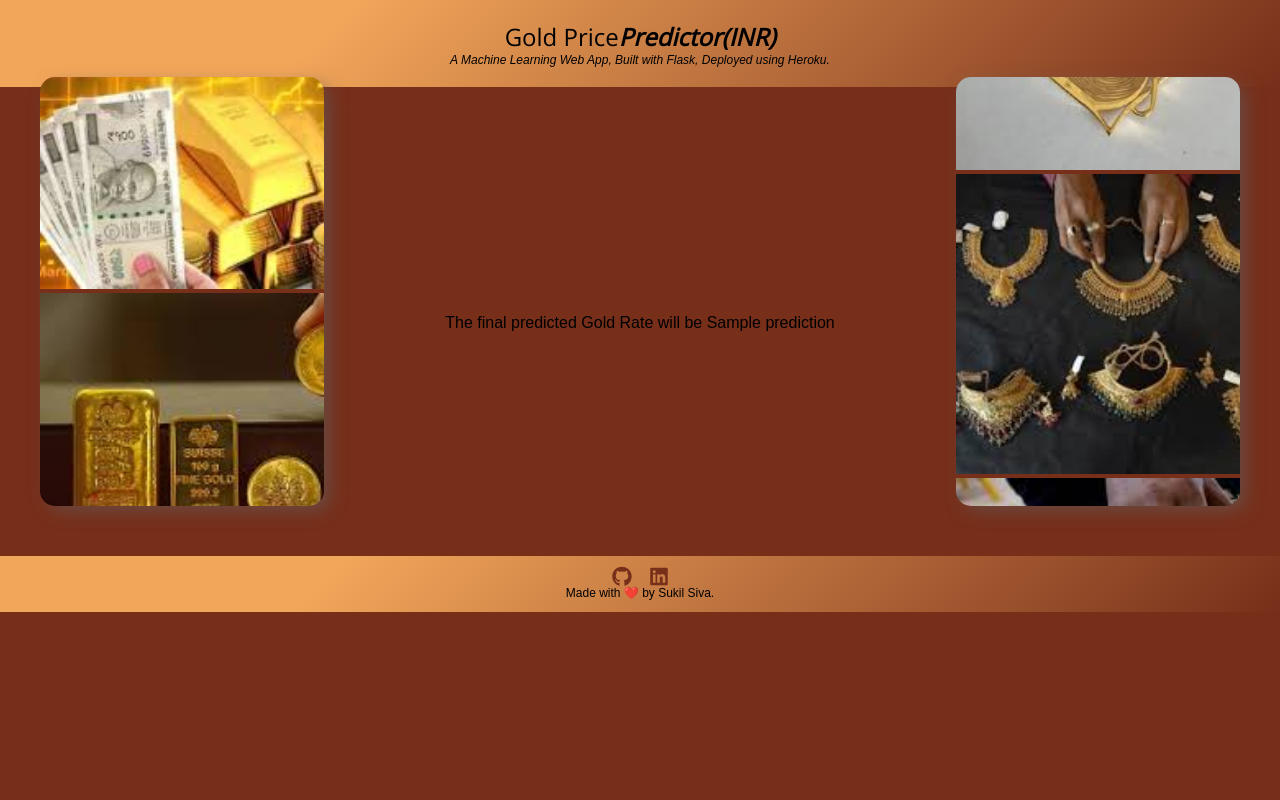
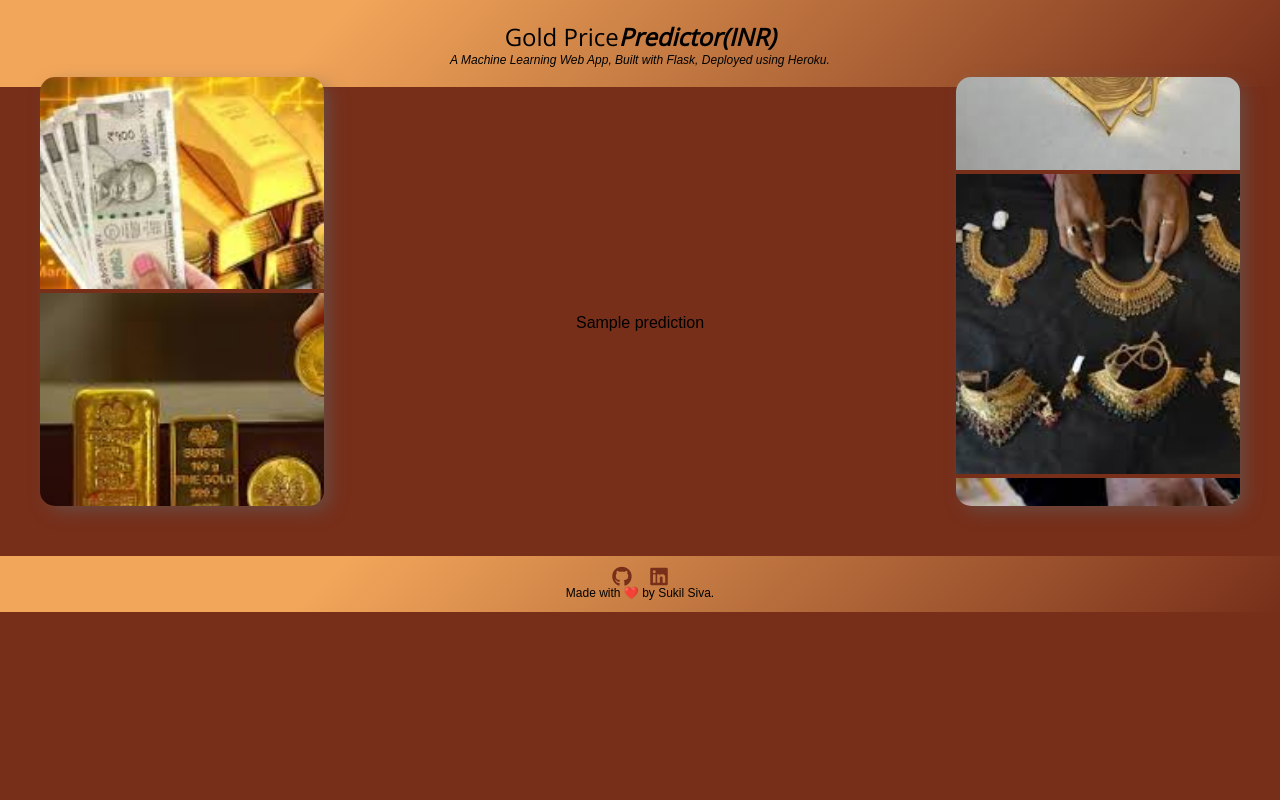
Before and after one commit to sukilsiva/Gold-Price-Predictor, a Flask app: template templates/result.html in a window 1280 px wide. Run offline with Flask 2, Linux system fonts and the light colour scheme; the template is opened without the code that fills it: most values are stand-ins (such as "Sample title", 1, 10 or a date in 2020); parts of the project's set-up code (start-up, migrations or seed data) failed here and were passed over; some libraries are stand-ins or nearby versions.

Commit message:
Update result.html

```diff
--- a/templates/result.html
+++ b/templates/result.html
@@ -77,7 +77,7 @@
 
 			<!-- Result -->
 			<div class="results">
-				<p class='result-p'>The final predicted Gold Rate will be {{ prediction }}</p>
+				<p class='result-p'>{{ prediction }}</p>
 			</div>
 
             <!-- Gold Banner - 2 -->
```
